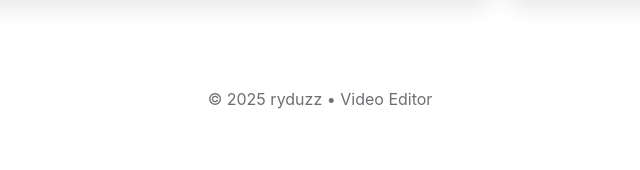
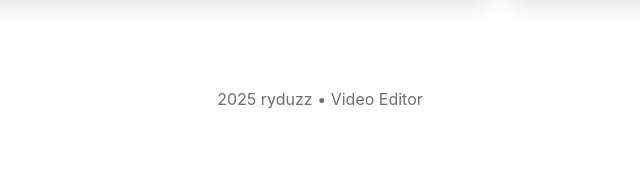
Before and after one commit to ryderjt/Ryduzz, a plain HTML site: page index.html in a window 1280 px wide. Shown: the part 2868-3038 px from the top of the page, 320-960 px from the left. Drawn offline with Linux system fonts and the light colour scheme; no server answers.

Commit message:
Update index.html

```diff
--- a/index.html
+++ b/index.html
@@ -789,7 +789,7 @@
       </section>
     </main>
 
-    <footer>© <span id="year"></span> ryduzz • Video Editor</footer>
+    <footer><span id="year"></span> ryduzz • Video Editor</footer>
 
     <button id="scroll-top" aria-label="Scroll to top">↑</button>
 
```
